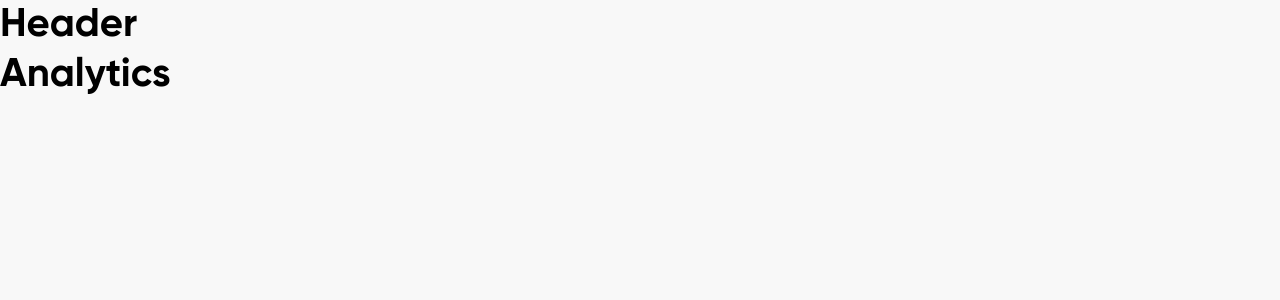
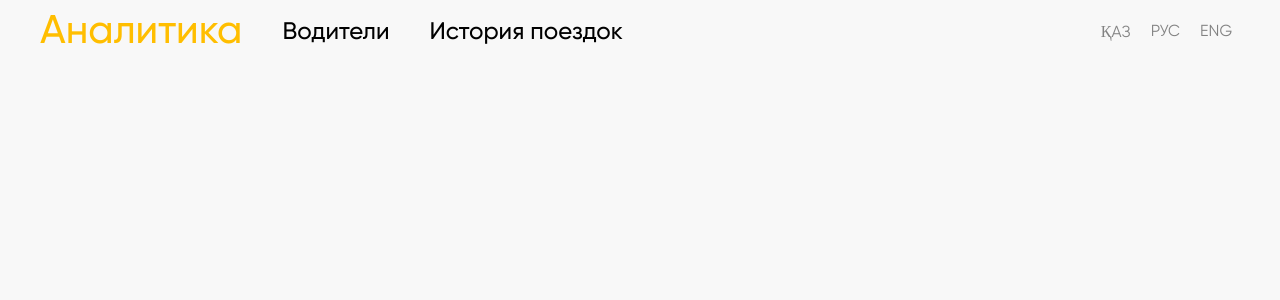
Before and after one commit to zhassulaan/qazaqtaxi_intercity, a Vue app: page /intercity/login in a window 1280 px wide. Both pictures are taken after a click on the button "Войти". Shown: the top 300 px of the page. Built offline with nearby package versions, Linux system fonts and the light colour scheme.

Commit message:
correction

```diff
--- a/src/assets/styles/auth.scss
+++ b/src/assets/styles/auth.scss
@@ -6,8 +6,8 @@
 	height: 100%;
 	margin: 0 5.9765625vw;
 	padding-top: 32.6923vh;
-	&-subtitle,
-	&-title {
+	&-title,
+	&-subtitle {
 		width: inherit;
 		word-wrap: break-word;
 		hyphens: auto;
@@ -16,7 +16,6 @@
 		line-height: 4.326923vh;
 		font-size: 30px;
 		font-weight: 700;
-		color: var(--clr-black)
 	}
 	&-subtitle {
 		line-height: 2.04327vh;
--- a/src/assets/styles/header.scss
+++ b/src/assets/styles/header.scss
@@ -21,8 +21,11 @@
 	&-left {
 		gap: 3.125vw;
 		&__text {
-			color: var(--clr-black);
 			font-size: 24px;
+			font-weight: 500;
+			&.active {
+				font-size: 40px;
+			}
 		}
 	}
 	&-right {
--- a/src/assets/styles/main.css
+++ b/src/assets/styles/main.css
@@ -1,4 +1,6 @@
 @import './auth.scss';
+@import './header.scss';
+@import './welcome.scss';
 @import '../fonts/stylesheet.css';
 
 :root {
@@ -35,8 +37,22 @@ ul {
   list-style-type: none;
 }
 
+textarea:focus,
+input:focus {
+  outline: none;
+}
+
+a {
+  text-decoration: none;
+  color: var(--clr-black);
+}
+
 h1 {
   font-size: 40px;
+}
+
+.btn {
+  cursor: pointer;
 }
 
 @media screen and (max-width: 1279px) {
--- /dev/null
+++ b/src/assets/styles/welcome.scss
@@ -0,0 +1,40 @@
+@import url('https://fonts.googleapis.com/css2?family=Montserrat:wght@400;700&display=swap');
+
+.welcome {
+	display: flex;
+	gap: 3.125vw;
+	width: 61.171875vw;
+	height: 100%;
+	background-image: url('@/assets/images/background.png');
+	background-size: cover;
+	background-color: var(--clr-background-auth);
+	border-radius: 0 50px 50px 0;
+	box-shadow: 2px 0 9px 0 rgba(0, 0, 0, .25);
+	padding: 14.4543vh 0 0 3.90625vw;
+	&-content,
+	&-image {
+		height: min-content;
+	}
+	&-content {
+		display: grid;
+		grid-gap: 1.201923vh;
+		width: 30.859375vw;
+		margin-top: .4615vh;
+		&__title,
+		&__subtitle {
+			font-family: 'Montserrat', sans-serif;
+			line-height: 4.8077vh;
+			color: var(--clr-auth);
+		}
+		&__title {
+			margin-top: 8.65385vh;
+			font-weight: 700;
+		}
+		&__subtitle {
+			font-weight: 400;
+		}
+	}
+	&-image {
+		width: 24.66796874vw;
+	}
+}
--- a/src/components/layouts/Header.vue
+++ b/src/components/layouts/Header.vue
@@ -1,5 +1,69 @@
 <template>
-	<header>
-		<h1>Header</h1>
+	<header class='header'>
+		<ul class='header-left'>
+			<li v-for='(menu, menu_idx) in menus' :key='menu_idx'>
+				<router-link :to='`/intercity/${ menu.path }/`'>
+					<h6 class='header-left__text btn' :class="{ 'active': menu.id === id }">
+						{{ menu.name }}
+					</h6>
+				</router-link>
+			</li>
+		</ul>
+
+		<ul class='header-right'>
+			<li v-for='(lang, lang_idx) in langs' :key='lang_idx'>
+				<p class='header-right__text btn'
+					:class="{ 'active': lang.id === active }"
+					@click='change_lang(lang.id)'
+				>
+					{{ lang.name }}
+				</p>
+			</li>
+		</ul>
   </header>
 </template>
+
+<script setup>
+import { ref, watch } from 'vue';
+import { useRoute } from 'vue-router';
+
+const route = useRoute();
+const active = ref(localStorage.getItem('lang'));
+let id = '';
+const menus = [
+	{
+		id: 'analytics',
+		path: 'analytics',
+		name: 'Аналитика',
+	}, {
+		id: 'drivers',
+		path: 'drivers/list',
+		name: 'Водители',
+	}, {
+		id: 'history',
+		path: 'history',
+		name: 'История поездок',
+	},
+];
+const langs = [
+	{
+		id: 'kk',
+		name: 'ҚАЗ',
+	}, {
+		id: 'ru',
+		name: 'РУС',
+	}, {
+		id: 'en',
+		name: 'ENG',
+	},
+];
+
+watch(() => {
+	id = route.matched[1].path.split('/')[2];
+});
+
+function change_lang(lang) {
+	localStorage.setItem('lang', lang)
+	active.value = localStorage.getItem('lang');
+}
+</script>
--- a/src/components/layouts/Welcome.vue
+++ b/src/components/layouts/Welcome.vue
@@ -11,48 +11,5 @@
 </template>
 
 <script setup>
-	import IconLogo from '@/components/icons/Logo.vue';
+import IconLogo from '@/components/icons/Logo.vue';
 </script>
-
-<style scoped lang='scss'>
-@import url('https://fonts.googleapis.com/css2?family=Montserrat:wght@400;700&display=swap');
-
-.welcome {
-	display: flex;
-	gap: 3.125vw;
-	width: 61.171875vw;
-	height: 100%;
-	background-image: url('@/assets/images/background.png');
-	background-size: cover;
-	background-color: var(--clr-background-auth);
-	border-radius: 0 50px 50px 0;
-	box-shadow: 2px 0 9px 0 rgba(0, 0, 0, .25);
-	padding: 14.4543vh 0 0 3.90625vw;
-	&-content,
-	&-image {
-		height: min-content;
-	}
-	&-content {
-		display: grid;
-		grid-gap: 1.201923vh;
-		width: 30.859375vw;
-		margin-top: .4615vh;
-		&__title,
-		&__subtitle {
-			font-family: 'Montserrat', sans-serif;
-			line-height: 4.8077vh;
-			color: var(--clr-auth);
-		}
-		&__title {
-			margin-top: 8.65385vh;
-			font-weight: 700;
-		}
-		&__subtitle {
-			font-weight: 400;
-		}
-	}
-	&-image {
-		width: 24.66796874vw;
-	}
-}
-</style>
```
Also changed, not shown: src/layouts/Auth.vue (+5 -5 lines), src/layouts/Default.vue (+5 -5 lines).
